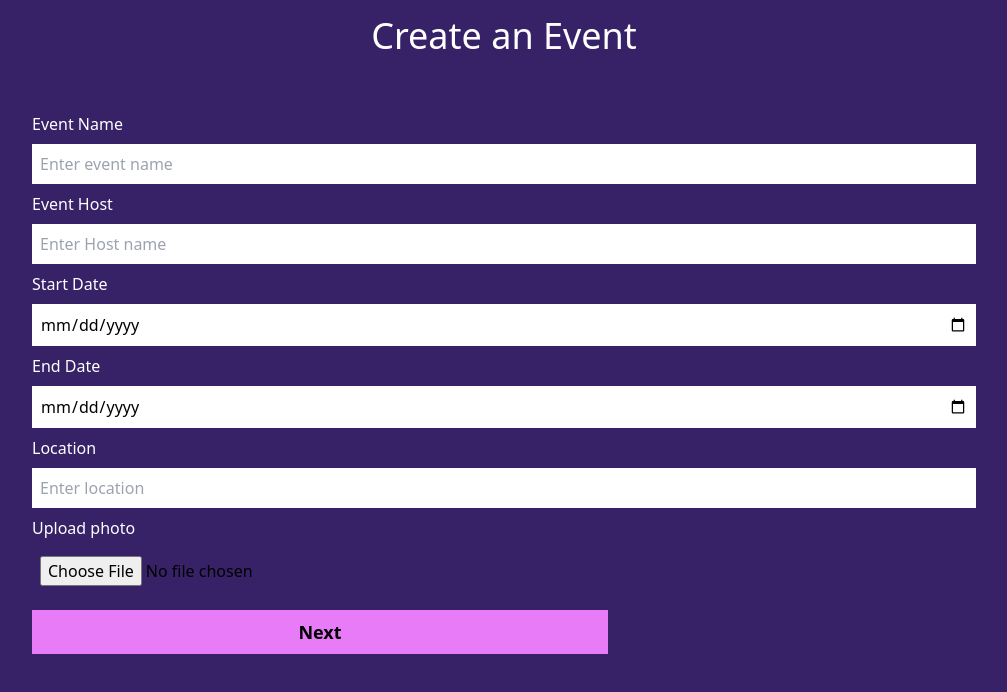
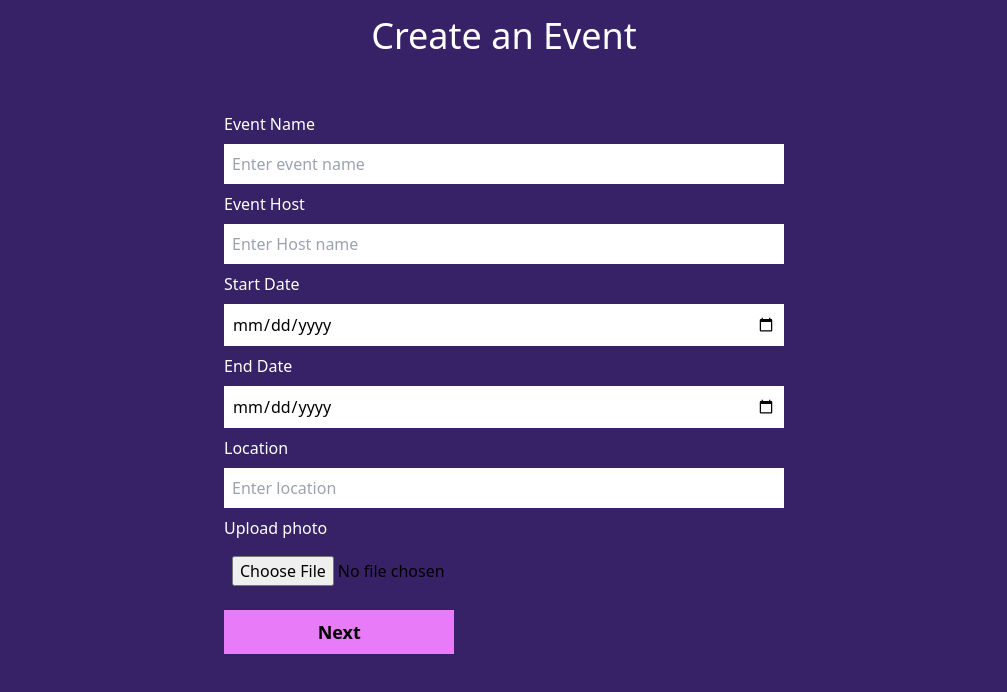
Before and after one commit to sainingo/envited, a React (Create React App) app: page /create in a window 1280 px wide. Shown: the top 692 px of the page, without its empty margins (136-1143 px from the left). Built offline with nearby package versions, Linux system fonts and the light colour scheme.

Commit message:
Form styling

```diff
--- a/src/components/CreateEvent.js
+++ b/src/components/CreateEvent.js
@@ -50,7 +50,7 @@ const CreateEvent = () => {
     <div className='text-white text-4xl text-center p-4'>
       <h1>Create an Event</h1>
     </div>
-    <div className='w-[80%] mx-auto text-black'>
+    <div className='w-[80%] mx-auto text-black lg:w-[50%]'>
     <form onSubmit={handleSubmit} className='p-8'>
       <div className='m-2'>
         <label className='text-white'>Event Name</label>
@@ -83,7 +83,7 @@ const CreateEvent = () => {
       </div>
 
       <div>
-        <button className='bg-[#e87bf8] px-4 py-2 w-[60%] font-bold text-lg m-2' type='submit'>Next</button>
+        <button className='bg-[#e87bf8] px-4 py-2 w-[60%] font-bold text-lg m-2 lg:w-[40%]' type='submit'>Next</button>
       </div>
 
      </form>
--- a/src/components/EventPage.js
+++ b/src/components/EventPage.js
@@ -3,12 +3,13 @@ import cake from '../assets/cake.png'
  import {FaRegCalendarAlt} from 'react-icons/fa'
  import { MdOutlineKeyboardArrowRight } from 'react-icons/md'
  import { GoLocation } from 'react-icons/go'
+import { Link } from 'react-router-dom'
 
 const EventPage = () => {
   const localData = JSON.parse(localStorage.getItem('eventData'))
 
   return (
-    <div className='h-screen md:h-screen lg:flex lg:h-screen lg:p-8 '>
+    <div className='h-[100%] md:h-screen lg:flex lg:h-screen lg:p-8'>
       <div className='md:w-[90%] md:mx-auto md:p-8'>
         <img src={cake} alt="Cake holder" className='md:w-[60%] md:mx-auto lg:absolute lg:right-32 lg:w-[30%]'/>
       </div>
@@ -34,6 +35,7 @@ const EventPage = () => {
         </p>
         <i className='text-4xl'>< MdOutlineKeyboardArrowRight /></i>
       </div>
+      <Link to='/'><button className='bg-fuchsia-500 m-4 py-2 px-4 rounded text-white cursor-pointer'>Back to home</button></Link>
       </div>
     </div>
   )
```
